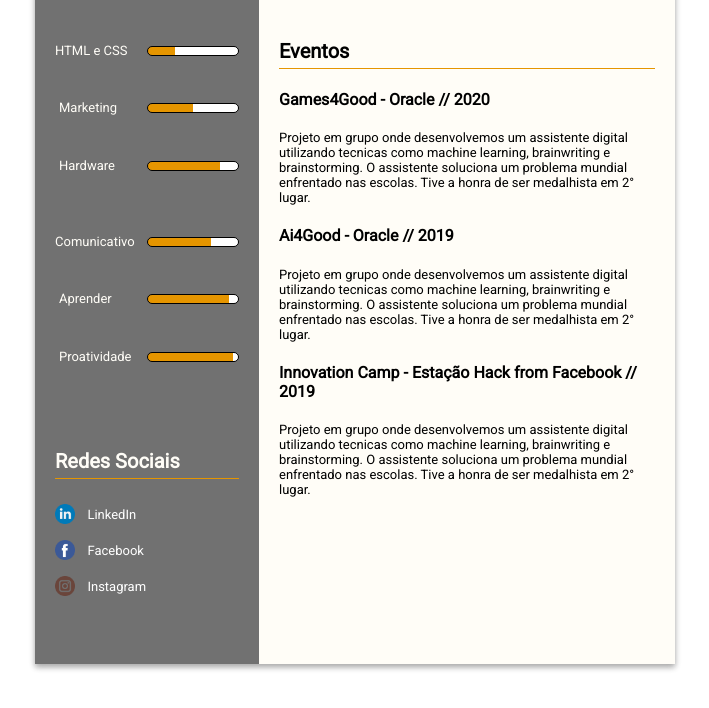
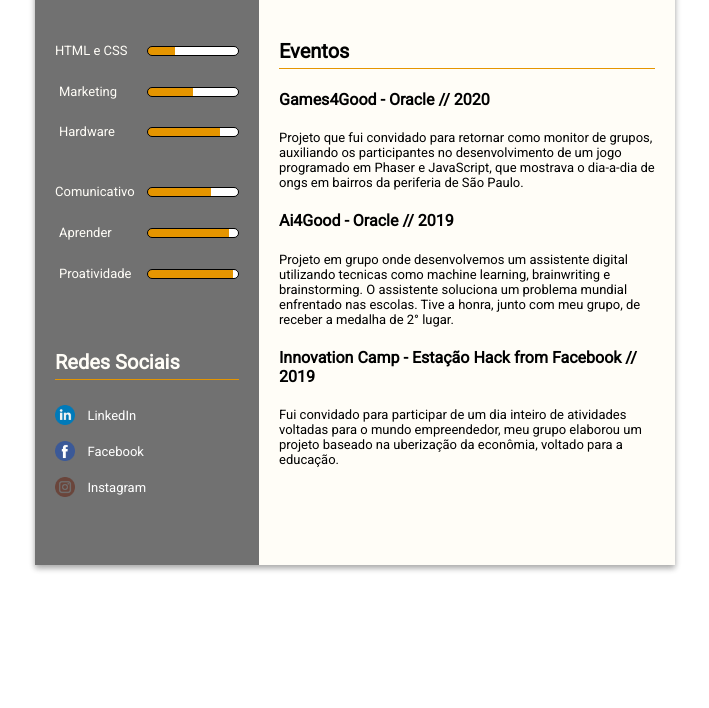
Before and after one commit to pedrohbl03/resume-html-e-css, a plain HTML site: page index.html in a window 1280 px wide. Shown: the part 594-1302 px from the top of the page, without its empty margins (285-994 px from the left). After the commit the page ends 1209 px from the top, so only its background shows below. Drawn offline with Linux system fonts and the light colour scheme.

Commit message:
Add files via upload

```diff
--- a/index.html
+++ b/index.html
@@ -3,10 +3,8 @@
   <head>
     <meta charset="UTF-8" />
     <meta name="viewport" content="width=device-width,initial-scale = 1.0" />
-    <!-- <link rel="stylesheet" type="text/css" href="styles.css" media="screen" /> -->
     <link rel="stylesheet" type="text/css" href="styles_new.css" media="screen" />
     <link rel="stylesheet" type="text/css" href="styles_mobile.css" media="screen" />
-    <link rel="preconnect" href="https://fonts.gstatic.com">
     <link href="https://fonts.googleapis.com/css2?family=Roboto:wght@300;400&display=swap" rel="stylesheet">
     <!--Page icon -->
     <link rel="shortcut icon" href="icones/people.ico" type="image/x-icon" />
@@ -92,18 +90,46 @@
             <h3 class="section-info-title">Habilidades</h3>
             <div id="TecnicalSkills">
 
-            <p>HTML e CSS<div id="progressBarTec-1" class="progress"></div></p>
-            <p>Marketing<div id="progressBarTec-2" class="progress"></div></p>
-            <p>Hardware<div id="progressBarTec-3" class="progress"></div></p>
+          <p>HTML e CSS
+              <div id="progressBarTec-1"
+              class="progress">
+            </div>
+          </p>
+
+          <p>Marketing
+              <div id="progressBarTec-2"
+              class="progress">
+            </div>
+          </p>
+
+          <p>Hardware
+              <div id="progressBarTec-3"
+              class="progress">
+            </div>
+          </p>
 
             </div>
 
             <div id="PersonalitySkills">
               <!-- Progress Bar Personality Skills -->
 
-              <p>Comunicativo<div id="progressBarPers-1" class="progress"></div></p>
-              <p>Aprender<div id="progressBarPers-2" class="progress"></div></p>
-              <p>Proatividade<div id="progressBarPers-3" class="progress"></div> </p>
+            <p>Comunicativo
+                <div id="progressBarPers-1"
+                class="progress">
+              </div>
+            </p>
+
+            <p>Aprender
+                <div id="progressBarPers-2"
+                class="progress">
+              </div>
+            </p>
+
+            <p>Proatividade
+                <div id="progressBarPers-3"
+                class="progress">
+              </div>
+            </p>
 
 
             </div>
@@ -169,7 +195,7 @@
               pessoa comunicativa e proativa, busco sempre fazer o melhor que eu
               posso e me dedicar ao maximo na função que foi designada a mim. Além
               disso, possuo uma vontade insaciável de buscar conhecimento,
-              principalmente em aréas da tecnologia, por ser uma aréa do meu total
+              principalmente em áreas da tecnologia, por ser uma área do meu total
               interesse e que estão em constantes mudanças.
             </p>
           </div>
@@ -190,7 +216,7 @@
               <h4>ETEC Abdias do Nascimento</h4>
               <h5>Técnico em administração - 2018~2020</h5>
               <p class="about-experience">
-                No decorrer dos 3 anos no curso, desenvolvi competências em aréas
+                No decorrer dos 3 anos no curso, desenvolvi competências em áreas
                 administrativas, como marketing, logistica, contabilidade,
                 técnicas organizacionais, entre outras.
               </p>
@@ -206,11 +232,10 @@
               <div class="experience">
                 <h4>Games4Good - Oracle // 2020</h4>
                 <p class="about-experience">
-                  Projeto em grupo onde desenvolvemos um assistente digital
-                  utilizando tecnicas como machine learning, brainwriting e
-                  brainstorming. O assistente soluciona um problema mundial
-                  enfrentado nas escolas. Tive a honra de ser medalhista em 2°
-                  lugar.
+                  Projeto que fui convidado para retornar como monitor de grupos,
+                  auxiliando os participantes no desenvolvimento de um jogo programado
+                  em Phaser e JavaScript, que mostrava o dia-a-dia de ongs em bairros
+                  da periferia de São Paulo.
                 </p>
               </div>
 
@@ -220,19 +245,18 @@
                   Projeto em grupo onde desenvolvemos um assistente digital
                   utilizando tecnicas como machine learning, brainwriting e
                   brainstorming. O assistente soluciona um problema mundial
-                  enfrentado nas escolas. Tive a honra de ser medalhista em 2°
-                  lugar.
+                  enfrentado nas escolas. Tive a honra, junto com meu grupo,
+                  de receber a  medalha de 2° lugar.
                 </p>
               </div>
 
               <div class="experience">
                 <h4>Innovation Camp - Estação Hack from Facebook // 2019</h4>
                 <p class="about-experience">
-                  Projeto em grupo onde desenvolvemos um assistente digital
-                  utilizando tecnicas como machine learning, brainwriting e
-                  brainstorming. O assistente soluciona um problema mundial
-                  enfrentado nas escolas. Tive a honra de ser medalhista em 2°
-                  lugar.
+                  Fui convidado para participar de um dia inteiro de
+                  atividades voltadas para o mundo empreendedor,
+                  meu grupo elaborou um projeto baseado na uberização
+                  da econômia, voltado para a educação.
                 </p>
               </div>
             </div>
--- a/styles_new.css
+++ b/styles_new.css
@@ -157,7 +157,7 @@ h4 {
   border: 1px solid black;
   position: relative;
   margin-left: auto;
-  margin-bottom: 10%;
+  margin-bottom: 1%;
 }
 
 
```
